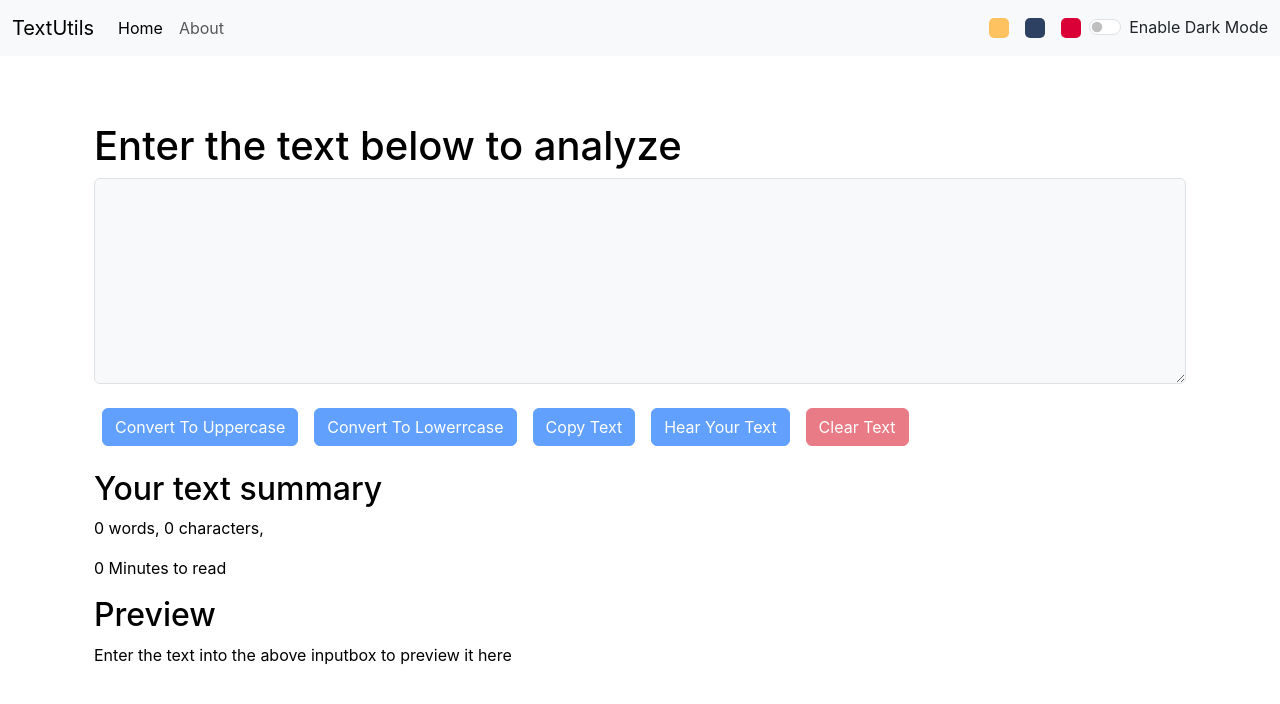
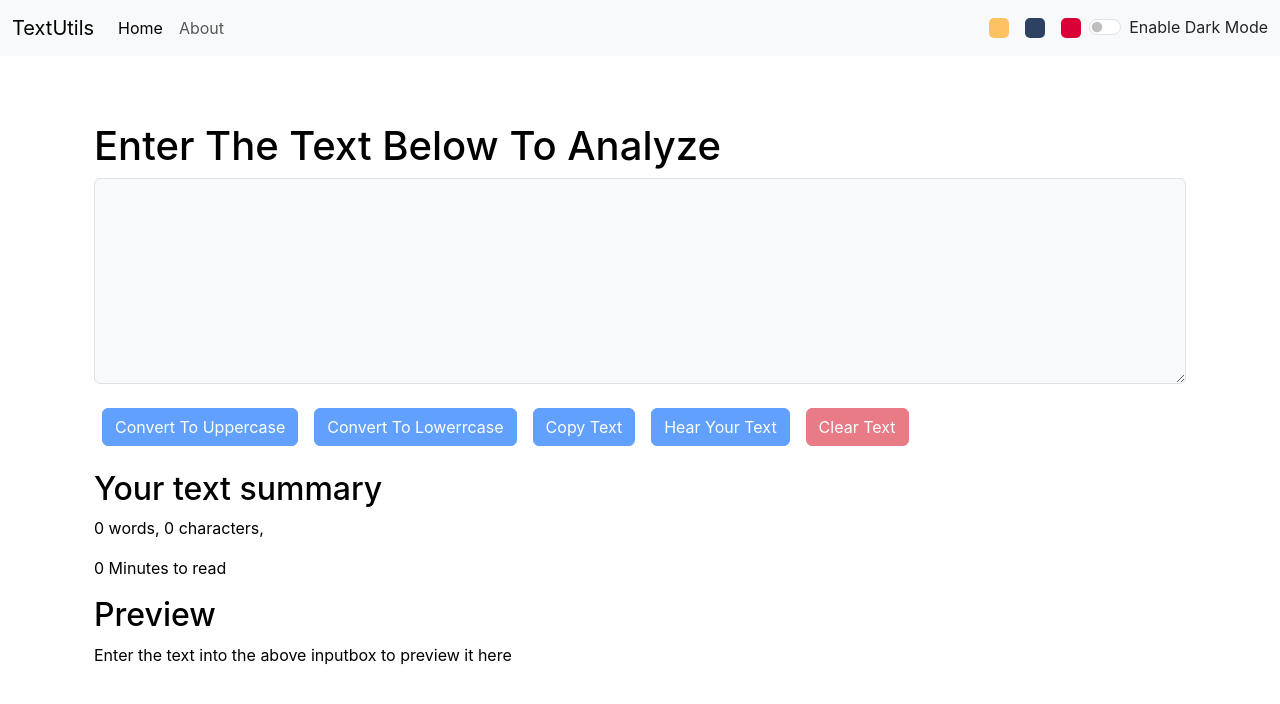
Before and after one commit to AvadhKanaiya/TextUtils, a React (Create React App) app: page / in a window 1280 px wide. Shown: the top 704 px of the page. Built offline with nearby package versions, Linux system fonts and the light colour scheme.

Commit message:
made little changes in TextForm.js and App.js

```diff
--- a/src/App.js
+++ b/src/App.js
@@ -101,7 +101,7 @@
         <Alert alert={alert} />
         <div className="container my-3">
           <Routes>
-            <Route exact path='/' element={<TextForm showAlert={showAlert} heading="Enter the text below to analyze" mode={background}></TextForm>} />
+            <Route exact path='/' element={<TextForm showAlert={showAlert} heading="Enter The Text Below To Analyze" mode={background}></TextForm>} />
             <Route exact path='/about' element={<About background={background} />} />
           </Routes>
         </div >
--- a/src/components/TextForm.js
+++ b/src/components/TextForm.js
@@ -75,7 +75,7 @@
             <div className='container my-3' style={{ color: props.mode !== 'light' ? 'white' : 'black' }}>
                 <h2>Your text summary</h2>
                 <p>{text.split(/\s+/).filter((element) => { return element.length !== 0 }).length} words, {text.length} characters, </p>
-                <p>{0.008 * text.split(" ").filter((element) => { return element.length !== 0 }).length} Minutes to read</p>
+                <p>{0.008 * text.split(" ").filter((element) => { return element.length !== 0 }).length.toFixed(2)} Minutes to read</p>
                 <h2>Preview</h2>
                 <p>{text.length > 0 ? text : "Enter the text into the above inputbox to preview it here"}</p>
             </div>
```
